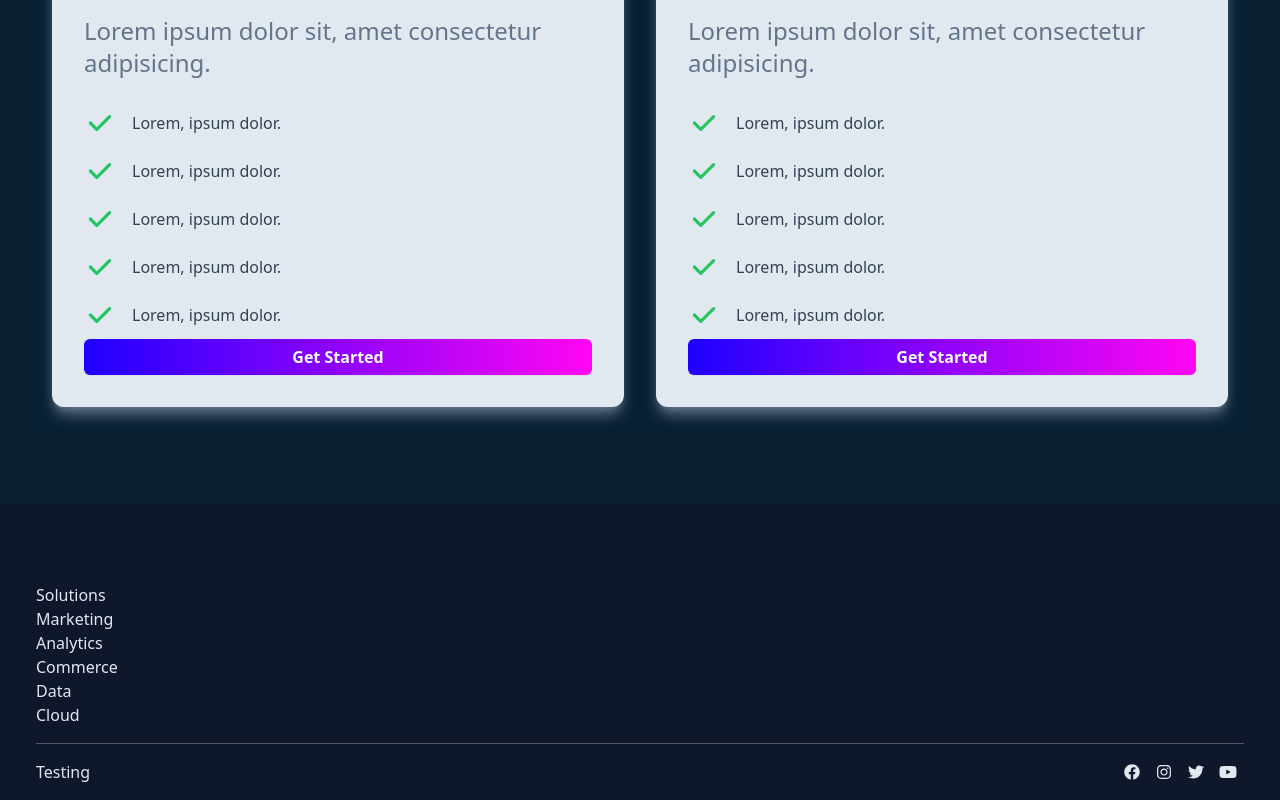
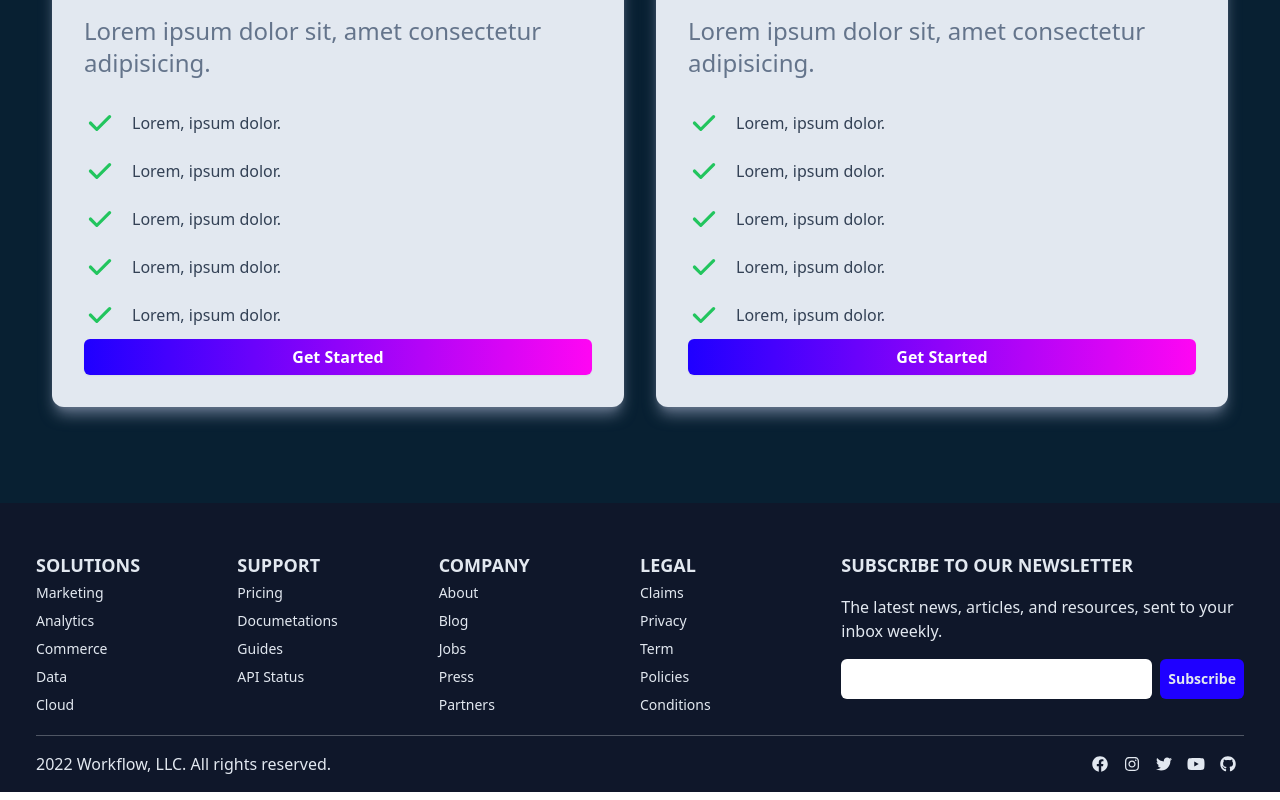
Before and after one commit to hasyimsw/xhvlr-react, a React (Create React App) app: page / in a window 1280 px wide. Shown: the part 3752-4552 px from the top of the page. Built offline with nearby package versions, Linux system fonts and the light colour scheme; the HTML template or start-up script is replaced by a standard one.

Commit message:
update file

```diff
--- a/src/components/Footer.jsx
+++ b/src/components/Footer.jsx
@@ -1,28 +1,69 @@
 import React from 'react'
-import { FaFacebook, FaTwitter, FaInstagram, FaYoutube } from 'react-icons/fa'
+import { FaFacebook, FaTwitter, FaInstagram, FaYoutube, FaGithub } from 'react-icons/fa'
 
 const Footer = () => {
   return (
-    <div className='w-full pt-20 text-slate-200 bg-slate-900 pb-4'>
+    <div className='w-full pt-10   text-slate-200 bg-slate-900 pb-4'>
       <div className='max-w-[1240px] px-4 mx-auto'>
-        <div>
-          <h5>Solutions</h5>
-          <ul>
-            <li>Marketing</li>
-            <li>Analytics</li>
-            <li>Commerce</li>
-            <li>Data</li>
-            <li>Cloud</li>
-          </ul>
+        <div className='grid md:grid-cols-6'>
+          <div>
+            <h5 className='font-bold uppercase text-lg pt-2'>Solutions</h5>
+            <ul>
+              <li className='py-1 text-sm'>Marketing</li>
+              <li className='py-1 text-sm'>Analytics</li>
+              <li className='py-1 text-sm'>Commerce</li>
+              <li className='py-1 text-sm'>Data</li>
+              <li className='py-1 text-sm'>Cloud</li>
+            </ul>
+          </div>
+          <div>
+            <h5 className='font-bold uppercase text-lg pt-2'>support</h5>
+            <ul>
+              <li className='py-1 text-sm'>Pricing</li>
+              <li className='py-1 text-sm'>Documetations</li>
+              <li className='py-1 text-sm'>Guides</li>
+              <li className='py-1 text-sm'>API Status</li>
+            </ul>
+          </div>
+          <div>
+            <h5 className='font-bold uppercase text-lg pt-2'>Company</h5>
+            <ul>
+              <li className='py-1 text-sm'>About</li>
+              <li className='py-1 text-sm'>Blog</li>
+              <li className='py-1 text-sm'>Jobs</li>
+              <li className='py-1 text-sm'>Press</li>
+              <li className='py-1 text-sm'>Partners</li>
+            </ul>
+          </div>
+          <div>
+            <h5 className='font-bold uppercase text-lg pt-2'>Legal</h5>
+            <ul>
+              <li className='py-1 text-sm'>Claims</li>
+              <li className='py-1 text-sm'>Privacy</li>
+              <li className='py-1 text-sm'>Term</li>
+              <li className='py-1 text-sm'>Policies</li>
+              <li className='py-1 text-sm'>Conditions</li>
+            </ul>
+          </div>
+          <div className='col-span-2 pt-8 md:pt-2'>
+            <p className='font-bold uppercase text-lg'>subscribe to our newsletter</p>
+            <p className='py-4'>The latest news, articles, and resources, sent to your inbox weekly.</p>
+            <form className='flex flex-col sm:flex-row' action="">
+              <input className='w-full p-2 mr-2 rounded-md mb-4' type="email" />
+              <button className='p-2 mb-4 bg-[#1f00ff] rounded-md text-sm font-bold'>Subscribe</button>
+            </form>
+          </div>
+
         </div>
         <hr className='my-4 opacity-30' />
-        <div className='flex items-center md:justify-between'>
-          <div>Testing</div>
+        <div className='flex items-center sm:justify-between'>
+          <div>2022 Workflow, LLC. All rights reserved.</div>
           <div className='flex'>
             <FaFacebook className='w-8' />
             <FaInstagram className='w-8' />
             <FaTwitter className='w-8' />
             <FaYoutube className='w-8' />
+            <FaGithub className='w-8' />
           </div>
         </div>
       </div>
```
